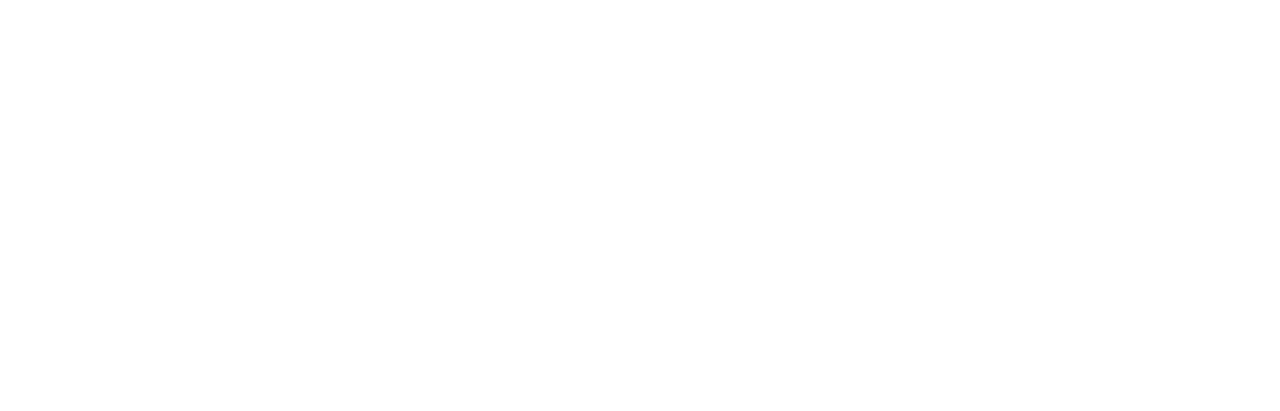
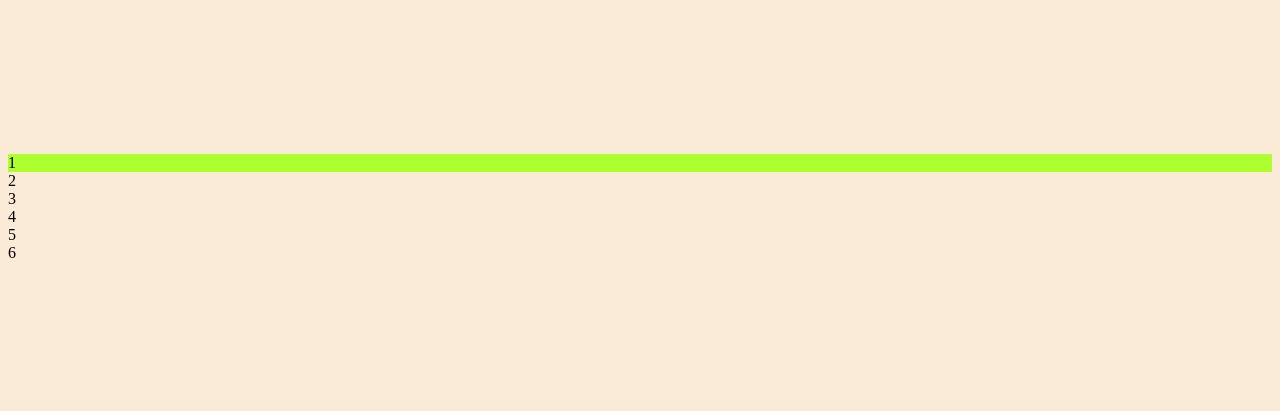
Before and after one commit to oscarsxrrano/act_3_grid, a plain HTML site: page index.html in a window 1280 px wide. Drawn offline with Linux system fonts and the light colour scheme.

Commit message:
second commit

```diff
--- a/index.html
+++ b/index.html
@@ -4,8 +4,16 @@
     <meta charset="UTF-8">
     <meta name="viewport" content="width=device-width, initial-scale=1.0">
     <title>Grid</title>
+    <link rel="stylesheet" href="styles.css">
 </head>
 <body>
-
+    <div class="grid-container">
+        <div class="item-1">1</div>
+        <div class="item-2">2</div>
+        <div class="item">3</div>
+        <div class="item">4</div>
+        <div class="item">5</div>
+        <div class="item">6</div>
+    </div>
 </body>
 </html>
--- a/styles.css
+++ b/styles.css
@@ -0,0 +1,16 @@
+body {
+    background-color: antiquewhite;
+}
+
+.grid-container {
+    display: grid;
+    height: 400px;
+    align-content: center;
+}
+
+
+.item-1 {
+    background-color: greenyellow;
+    grid-row-start: 1;
+    grid-row-end: 3;
+}
```
